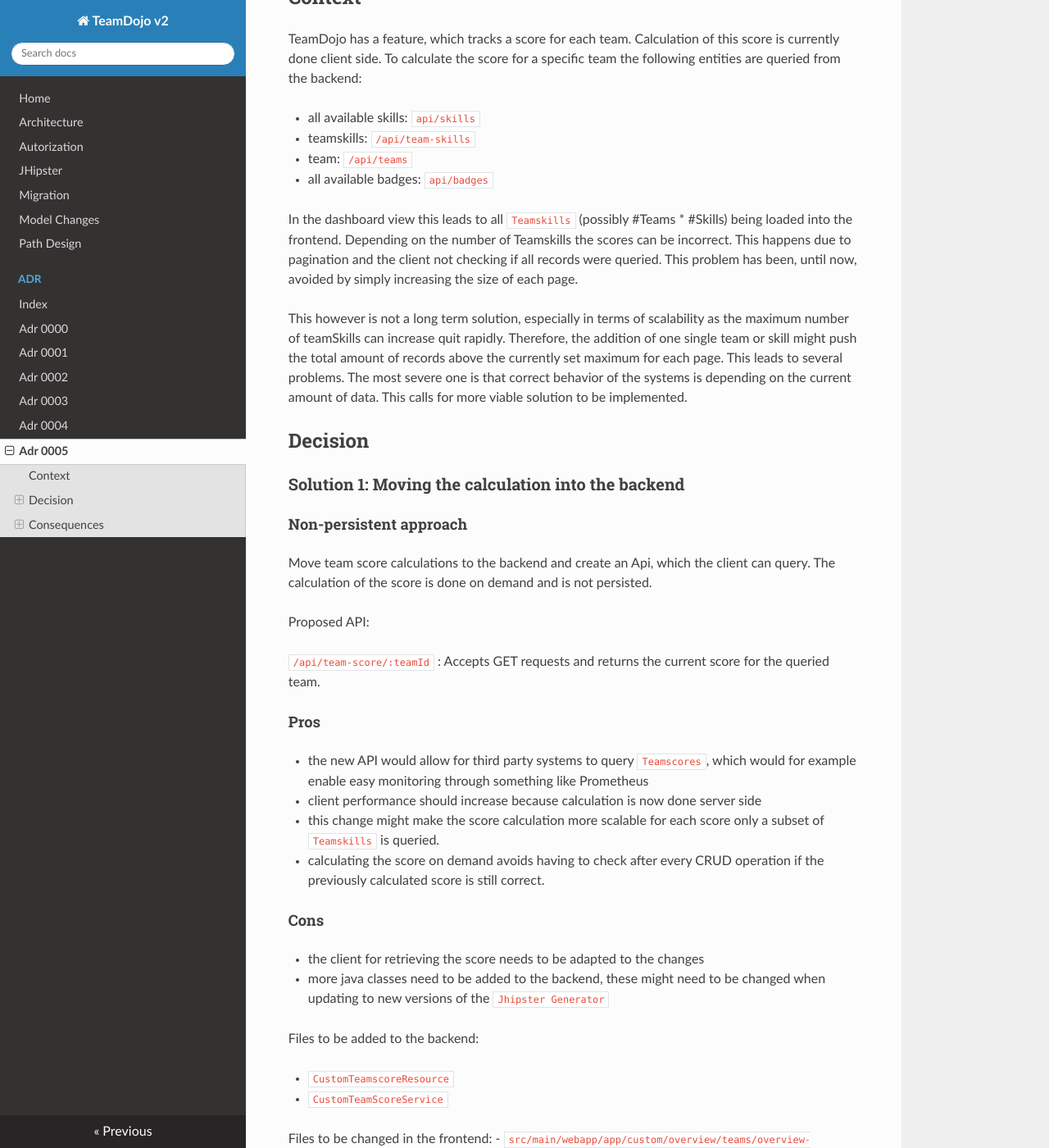
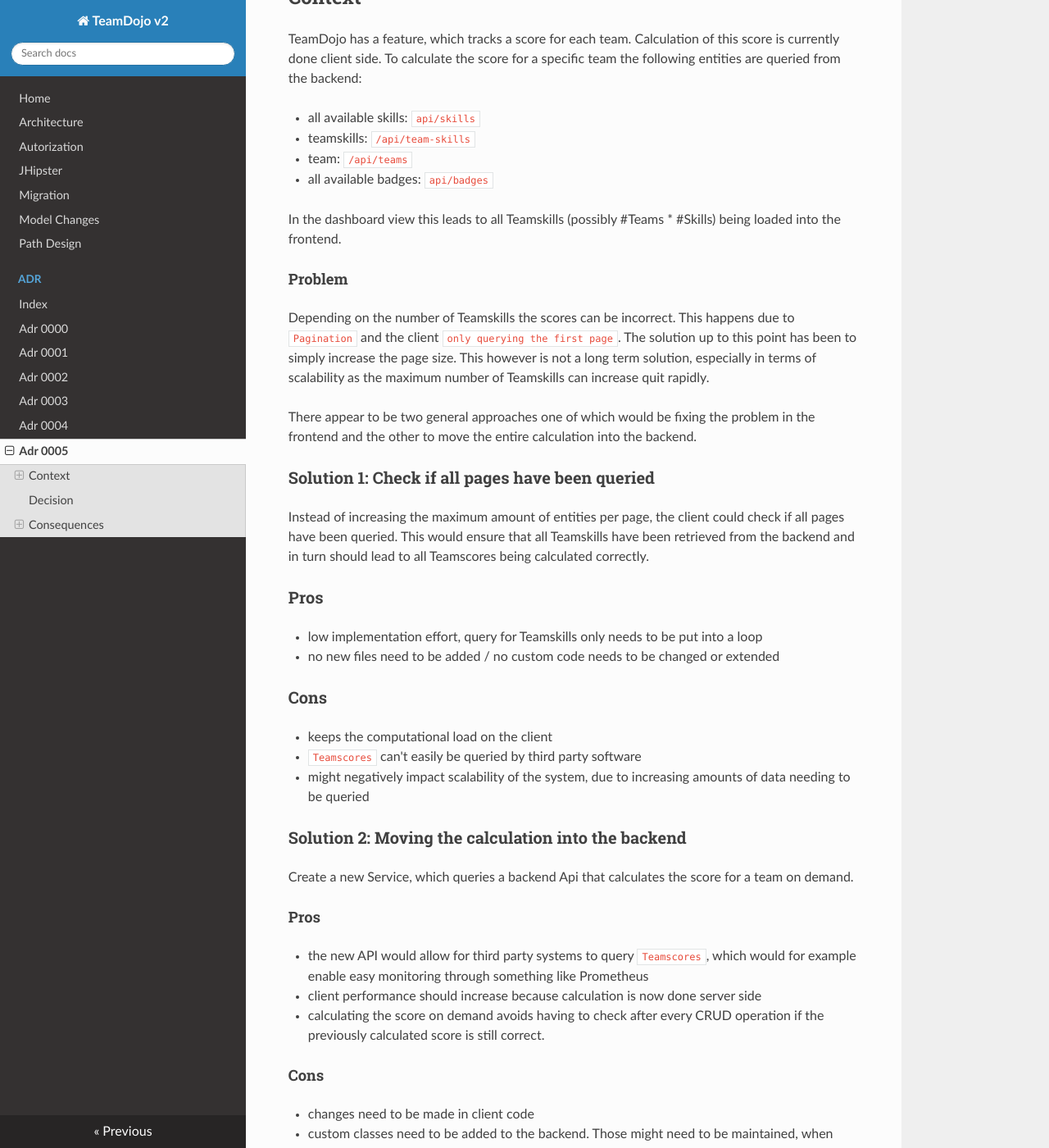
Before and after one commit to iteratec/TeamDojo, an MkDocs documentation site: the page built from docs/adr/adr_0005.md, in a window 1280 px wide and 1400 px high, scrolled down 364 px. Shown: the whole window at 82% size. Built offline with MkDocs 1.6.1, drawn with Linux system fonts in a browser that asks for light colours; nearby versions of some CDN libraries; some of the changed text lies outside the part shown.

Commit message:
Issue #151: Restructure ADR

```diff
--- a/docs/adr/adr_0005.md
+++ b/docs/adr/adr_0005.md
@@ -28,42 +28,51 @@ To calculate the score for a specific team the following entities are queried fr
 - team: `/api/teams`
 - all available badges: `api/badges`
 
-In the dashboard view this leads to all `Teamskills` (possibly #Teams * #Skills) being loaded into the frontend.
-Depending on the number of Teamskills the scores can be incorrect. This happens due to pagination and the client not checking if all records were queried.
-This problem has been, until now, avoided by simply increasing the size of each page.
+In the dashboard view this leads to all Teamskills (possibly #Teams * #Skills) being loaded into the frontend.
 
-This however is not a long term solution, especially in terms of scalability as the
-maximum number of teamSkills can increase quit rapidly.
-Therefore, the addition of one single team or skill might push the total amount of records above the currently set maximum for each page.
-This leads to several problems. The most severe one is that correct behavior of the systems is depending on the
-current amount of data. This calls for more viable solution to be implemented.
+#### Problem
+
+Depending on the number of Teamskills the scores can be incorrect. This happens due to `Pagination` and the client `only querying the first page`.
+The solution up to this point has been to simply increase the page size. This however is not a long term solution, especially in terms of scalability as the
+maximum number of Teamskills can increase quit rapidly.
+
+There appear to be two general approaches one of which would be fixing the problem in the frontend and the other to move the entire calculation into the backend.
+
+### Solution 1: Check if all pages have been queried
+
+Instead of increasing the maximum amount of entities per page, the client could check if all pages have been queried.
+This would ensure that all Teamskills have been retrieved from the backend and in turn should lead to all Teamscores being calculated correctly.
+
+### Pros
+
+- low implementation effort, query for Teamskills only needs to be put into a loop
+- no new files need to be added / no custom code needs to be changed or extended
 
 
-## Decision
+### Cons
 
-### Solution 1: Moving the calculation into the backend
+- keeps the computational load on the client
+- `Teamscores` can't easily be queried by third party software
+- might negatively impact scalability of the system, due to increasing amounts of data needing to be queried
 
-#### Non-persistent approach
-Move team score calculations to the backend and create an Api, which
-the client can query. The calculation of the score is done on demand and is not persisted.
 
-Proposed API:
+### Solution 2: Moving the calculation into the backend
 
-`/api/team-score/:teamId` : Accepts GET requests and returns the current score for the queried team.
+Create a new Service, which queries a backend Api that calculates the score for a team on demand.
 
 #### Pros
 
 - the new API would allow for third party systems to query `Teamscores`, which would for example enable easy monitoring through something like Prometheus
 - client performance should increase because calculation is now done server side
-- this change might make the score calculation more scalable for each score only a subset of `Teamskills` is queried.
 - calculating the score on demand avoids having to check after every CRUD operation if the previously calculated score is still correct.
 
 #### Cons
-- the client for retrieving the score needs to be adapted to the changes
-- more java classes need to be added to the backend, these might need to be changed when updating to new versions of the `Jhipster Generator`
+- changes need to be made in client code
+- custom classes need to be added to the backend. Those might need to be maintained, when updating to new Jhipster versions
+
+<!-- ## Notes (can be deleted once solution is implemented) ##
 
 Files to be added to the backend:
-
 - `CustomTeamscoreResource`
 - `CustomTeamScoreService`
 
@@ -74,25 +83,11 @@ Files to be changed in the frontend:
 Files to be deleted:
 - `src/main/webapp/app/custom/helper/team-score-calculation.ts`
 
-#### Persistent Approach
+-->
 
-Not persisting `Teamscore` calculations means that the same calculation might be done over and over again.
-This is quite redundant and might lead to unnecessary load for the server. Instead the score for each team can be
-persisted inside the database. This might be done by adding a score field to the team entity.
 
-#### Pros
+<!-- ## Notes (can be deleted once solution is implemented) ##
 
-- should be more resource efficient (no redundant calculations of `Teamscores` )
-- third party systems could still easily query scores for each team
-- separate Api, which retrieves the `Teamscore` could later be added
-- client performance should increase (calculations now done in the backend)
-
-#### Cons
-
-- persisted `Teamscores` now need to be maintained (server needs to react when events occur which might influence the `Teamscore`, for example a skill expires or isn't relevant anymore)
-- generated code might need to be extended or changed
-
-<!--
 Relevant files for score calculation:
 - CompletionCheck `src/main/webapp/app/custom/helper/completion-check.ts`
 - RelevanceCheck `src/main/webapp/app/custom/helper/relevance-check.ts`
@@ -103,34 +98,17 @@ mirror these classes in the backend
 Variable used in TeamScore calculation: team (containing all achieved skills), all available skills, and all available badges
 -->
 
-### Solution 2: Query all entities
+## Decision
 
-Another solution would be to keep sending queries until all entities have been returned by the backend.
-
-### Pros
-
-- low implementation effort, query for `Teamskills` only needs to be put into a loop
-- doesn't add new custom files to the backend, which would need to be maintained separately from the generated ones
-
-
-### Cons
-
-- keeps the computational load on the client
-- `Teamscores` can't easily be queried by third party software
-- might negatively impact scalability of the system, due to increasing amounts of data needing to be queried
+We decide to implement Solution 2. The score calculations won't be persisted in the database.
 
 ## Consequences
 
-### Solution 1:
+- Moving the `Teamscore` calculation to the backend will shift the computational load to the server
+- Making `Teamscores` queryable through a separate API enables third party systems to monitor `Teamscores` over time
+- New files need to be added to the backend and client code needs to be adapted
 
-This change would shift the computational load onto the server and provide a clear and easy way for the client to
-query scores for each individual team. In turn new classes are added to the backend and the client code also needs to be adapted to use this new Api.
-It would also lead to code duplication as `RelevanceCheck` and `CompletionCheck` are also used in different parts of the frontend.
+### Persisting Results
 
-
-### Solution 2:
-
-This would simply be a small adaption in the client code. Where the single query is replaced
-by a loop that checks if all pages have been queried.
-In case of large datasets this solution could lead to higher network traffic and be a strain on the
-clients resources.
+Calculating `Teamscores` only on demand means that the same calculation might be done over and over again.
+This could in the future lead to a performance bottleneck and might be further discussed in separate ADR.
```
